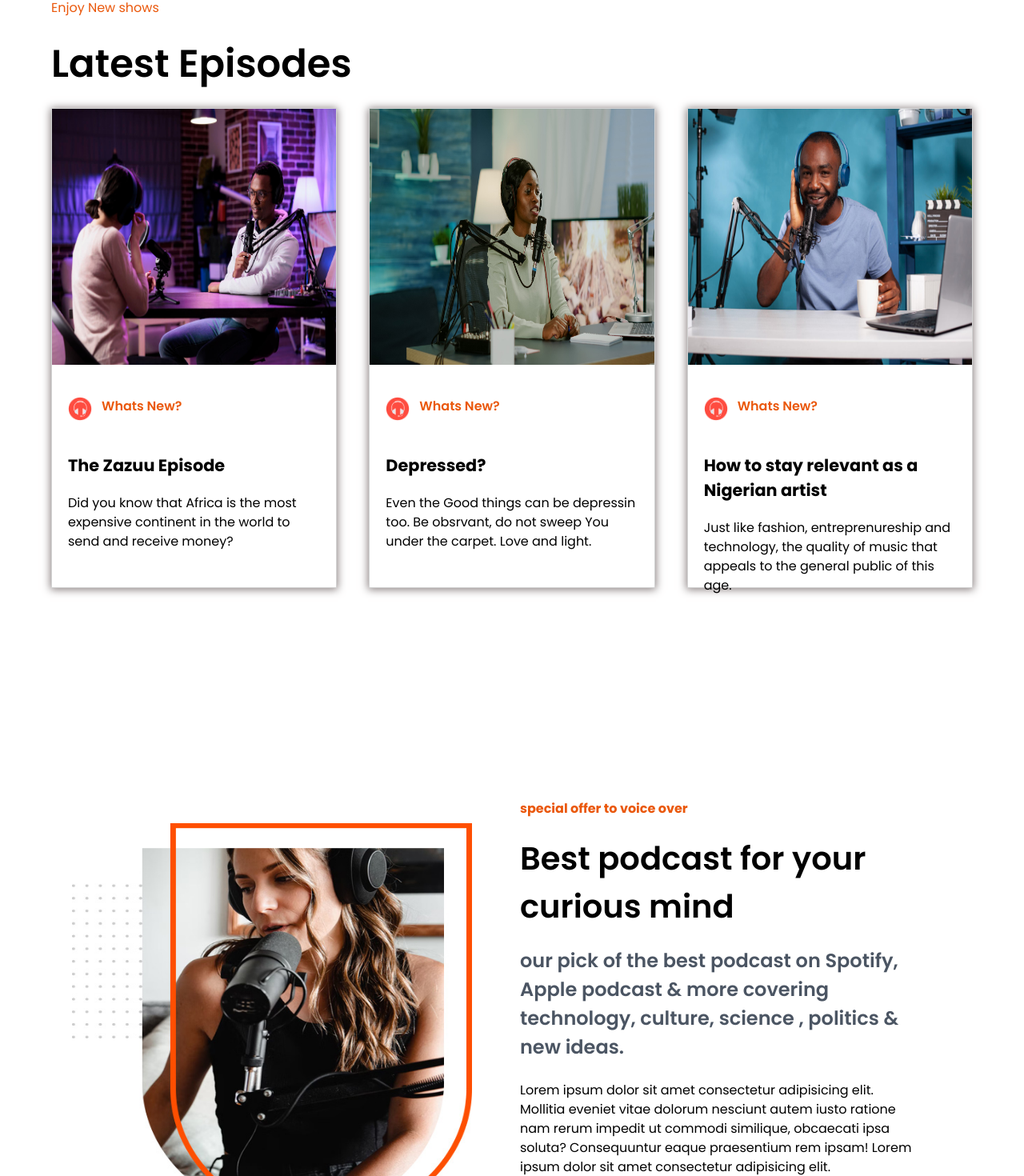
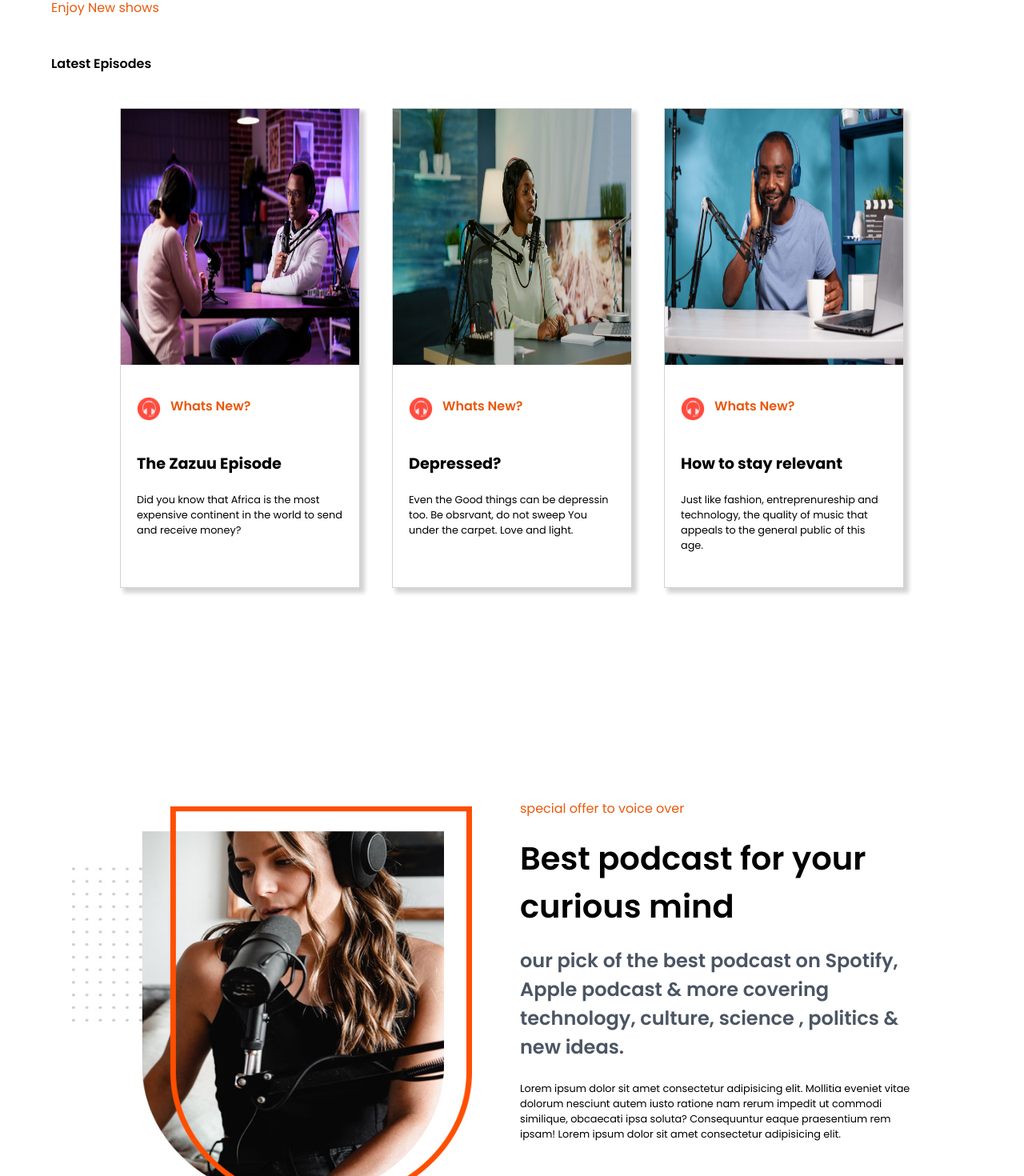
Before and after one commit to vader2k/podcast-app, a React (Vite) app in the folder great-music-talks/: page / in a window 1280 px wide. Shown: the part 814-2284 px from the top of the page at 80% size. Built offline with nearby package versions, Linux system fonts and the light colour scheme.

Commit message:
font changes on mobile view

```diff
--- a/great-music-talks/src/components/EpisodeCard.jsx
+++ b/great-music-talks/src/components/EpisodeCard.jsx
@@ -1,18 +1,18 @@
 import React from 'react'
 const EpisodeCard = ({title, head, icon, img, content }) => {
   return (
-    <div className='container h-[600px]  ep-box'>
-        <img src={img} alt='podcast' className='w-[500px] h-[320px] ' />
+    <div className='container md:h-[600px] h-[550px] w-[300px]  ep-box'>
+        <img src={img} alt='podcast' className='md:w-[500px] md:h-[320px] w-[300px] h-[50%] ' />
         <div className='flex gap-3 pt-10 pb-10 text-center sm:px5 px-5'>
             <img src={icon} alt='microphone' className='w-[30px]'/>
             <p className='font-semibold text-orange-600'>
                 {title}
             </p>
         </div>
-        <h2 className={`font-bold text-[1.3rem] sm:px-5 px-5`}>
+        <h2 className={`font-bold sm:text-[1.2rem] text-[1rem] sm:px-5 px-5`}>
             {head}
         </h2>
-        <p className='pt-5 sm:px-5 px-5'>
+        <p className='pt-5 sm:px-5 px-5 text-[0.8rem]'>
             {content}
         </p>
     </div>
--- a/great-music-talks/src/components/Episodes.jsx
+++ b/great-music-talks/src/components/Episodes.jsx
@@ -9,7 +9,7 @@ const Episodes = () => {
     <div >
         <div className='flex flex-col justify-center'>
           <h3 className='py-5 text-orange-600'>Enjoy New shows</h3>
-          <h2 className={`${styles.heading2} text-black`}>
+          <h2 className={`sm:text-[1rem] text-[30px] ${styles.heading2}`}>
             Latest Episodes
           </h2>
         </div>
--- a/great-music-talks/src/components/Explore.jsx
+++ b/great-music-talks/src/components/Explore.jsx
@@ -6,15 +6,15 @@ const Explore = () => {
     <div className='flex justify-center items-center sm:flex-row flex-col gap-8'>
       <div className='flex flex-col justify-start sm:px-10 my-6'>
         <h3 className='text-orange-600 font-semibold text-[1rem] '>Enjoy New Shows</h3>
-        <p className='font-semibold sm:text-[2.5rem] text-[2rem] py-4'>Check out the latest podcast playlist</p>
-        <p className='max-w-[450px] text-gray-500 py-5'>
+        <p className='font-semibold sm:text-[2.5rem] text-[1.5rem] py-4'>Check out the latest podcast playlist</p>
+        <p className='max-w-[450px] text-gray-500 py-5 sm:text-[1rem] text-[0.9rem]'>
           Nam ultrices odio a felis lobortis convallis. In ex nunc, ornare non condimentum et, egestas vel massa. Nullam hendrerit felis quis pellentesque porttitor.
         </p>
-        <p className='max-w-[450px] text-gray-400 py-5'>
+        <p className='max-w-[450px] text-gray-400 py-5 sm:text-[1rem] text-[0.9rem]'>
           Aenean lobortis bibendum turpis et auctor. Nam iaculis, lectus vulputate cursus interdum, lacus odio commodo ipsum, nec condimentum purus tellus eu metus. Vivamus volutpat vitae dolor non suscipit.
         </p>
 
-        <button type='button' className='bg-orange-600 text-white text-[1rem] py-3 px-5 my-3 rounded-[50px] w-[200px] '>VIEW ALL EPISODES</button>
+        <button type='button' className='bg-orange-600 text-white sm:text-[1rem] text-[0.8rem] py-3 px-5 my-3 rounded-[50px] w-[200px] '>VIEW ALL EPISODES</button>
       </div>
 
       <div className='flex flex-col sm:px-5 explore'>
--- a/great-music-talks/src/components/Offers.jsx
+++ b/great-music-talks/src/components/Offers.jsx
@@ -4,7 +4,7 @@ import { woman, play} from '../assets'
 const Offers = () => {
   return (
     <div className='flex items-center justify-center sm:flex-row flex-col  sm:my-28 my-6 gap-5 py-10'>
-      <div className='relative w-[100%]'>
+      <div className='relative w-[100%] m-auto'>
         <img id='woman' src={woman} alt='smiling woman' className='sm:w-[500px] sm:h-[500px] w-[300px] h-[400px]'/>
         <button className='sm:hidden block text-center justify-center items-center bg-white p-10 rounded-full absolute top-[70%] left-[55%]'>
           <img src={play}></img>
@@ -12,20 +12,20 @@ const Offers = () => {
       </div>
 
       <div className='max-w-[500px] sm:mx-10'>
-      <h3 className='text-orange-600 text-[1rem] font-bold '>
+      <h3 className='text-orange-600 text-[1rem]  '>
               special offer to voice over
           </h3>
-          <h2 className='font-semibold text-[2.5rem] py-5'>
+          <h2 className='font-semibold sm:text-[2.5rem] text-[2rem] py-5'>
               Best podcast for <br className='sm:hidden block'/>your curious mind
           </h2>
-          <p className='font-semibold text-[1.5rem] text-gray-600'>
+          <p className='font-semibold sm:text-[1.5rem] text-[1rem] text-gray-600'>
             our pick of the best podcast on Spotify, Apple podcast & more covering technology, culture, science , politics & new ideas.
           </p>
-          <p className='py-6'>
+          <p className='py-6 sm:text[1rem] text-[0.8rem]'>
             Lorem ipsum dolor sit amet consectetur adipisicing elit. Mollitia eveniet vitae dolorum nesciunt autem iusto ratione nam rerum impedit ut commodi similique, obcaecati ipsa soluta? Consequuntur eaque praesentium rem ipsam!
             Lorem ipsum dolor sit amet consectetur adipisicing elit.
           </p>
-          <button type='button' className='bg-orange-600 mt-5 py-3 px-4 text-white text-[0.8rem] rounded-[30px]'>DISCOVER MORE</button>
+          <button type='button' className='bg-orange-600 mt-5 py-3 px-4 text-white sm:text-[0.8rem] text-[0.6rem] rounded-[30px]'>DISCOVER MORE</button>
       </div>
     </div>
   )
--- a/great-music-talks/src/components/Podcast.jsx
+++ b/great-music-talks/src/components/Podcast.jsx
@@ -8,10 +8,10 @@ const Podcast = () => {
       <div className='bg-gray-300'>
         <div className='text-center my-10 py-10'>
         <h3 className='text-orange-600 font-semibold'>Direct from the Blog Posts</h3>
-        <h2 className='text-[2.5rem] font-bold px-6'>Checkout our latest news and articles</h2>
+        <h2 className='sm:text-[2.5rem] text-[2rem] font-bold px-6 py-3'>Checkout our latest news and articles</h2>
       </div>
       </div>
-    <div className='my-20 wraper max-h-[600px] border-x-gray-100 border-y-gray-100  overflow-x-auto flex gap-8'>
+    <div className='my-20 wraper max-h-[600px] border-x-gray-100 border-y-gray-100  overflow-x-auto flex gap-8 mx-5'>
         {featured.map((featured)=>(
             <PodcastCard key={featured.id} {...featured}/>
         ))}
--- a/great-music-talks/src/components/PodcastCard.jsx
+++ b/great-music-talks/src/components/PodcastCard.jsx
@@ -2,17 +2,17 @@ import React from 'react'
 import { chat, admin } from '../assets'
 const PodcastCard = ({img, head, text}) => {
   return (
-    <div className='item sm:min-w-[400px] min-w-[300px]'>
-        <img src={img} className='h-[180px] w-[900px]' />
+    <div className='sm:min-w-[400px] min-w-[300px] sm:h-[500px] border border-gray-300 shadow-md ring-1 ring-gray-300 bg-white overflow-y-hidden'>
+        <img src={img} className='h-[50%] w-[900px]' />
         <div className='sm:px-10 px-5 flex gap-10 my-5'>
             <div className='flex items-center justify-center sm:gap-3 gap-1'>
-                <div><img src={admin} className='h-[20px] rounded-full'/></div> <div>admin</div>
+                <div><img src={admin} className='h-[20px] rounded-full'/></div> <div className='text-[0.8rem]'>admin</div>
             </div>
             <div className='flex items-center justify-center gap-3'>
-                <div><img src={chat} className='h-[20px]'/></div> <div>comment</div>
+                <div><img src={chat} className='h-[20px]'/></div> <div  className='text-[0.8rem]'>comment</div>
             </div>
         </div>
-        <p className='sm:text-[1.5rem] text-[1.2rem] font-semibold p-5'>{head}</p>
+        <p className='sm:text-[1.5rem] text-[1rem] font-semibold p-5'>{head}</p>
         <p className='p-5 text-[0.8rem]'>{text}</p>
     </div>
 
--- a/great-music-talks/src/components/Support.jsx
+++ b/great-music-talks/src/components/Support.jsx
@@ -5,9 +5,9 @@ const Support = () => {
   return (
     <div className={`${styles.padding} w-full flex flex-wrap gap-3 flex-1  justify-center items-center  support`}>
       <div className={`flex flex-col gap-5`}>
-      <img src={microphone} alt='microphone' className='w-[150px] h-[150px] sm:hidden block'/>
+      <img src={microphone} alt='microphone' className='w-[100px] h-[100px] sm:hidden block'/>
         <p className='text-orange-600 font-semibold text-[1rem]'>Enjoy Our New Shows</p>
-        <p className='sm:text-[2.5rem] text-[1.5rem] text-white'>Support and listen to our latest apple podcast</p>
+        <p className='sm:text-[2.5rem] text-[1.3rem] text-white'>Support and listen to our latest apple podcast</p>
         <button type='button' className='bg-orange-600 text-white text-[0.8rem] outline-none px-4 py-4 rounded-[50px] hover:text-orange-600 hover:bg-dimWhite w-[200px]'>START DONATING</button>
       </div>
 
--- a/great-music-talks/src/constants/index.js
+++ b/great-music-talks/src/constants/index.js
@@ -41,7 +41,7 @@ export const episode = [
         img: ep3,
         icon: headphone,
         title:'Whats New?',
-        head:'How to stay relevant as a Nigerian artist',
+        head:'How to stay relevant',
         content : 'Just like fashion, entreprenureship and technology, the quality of music that appeals to the general public of this age.',
     }
 ]
--- a/great-music-talks/src/index.css
+++ b/great-music-talks/src/index.css
@@ -67,5 +67,5 @@ nav a:hover {
 }
 .ep-box{
   border: 1px solid lightgray;
-  box-shadow: 0px 1px 10px 1px rgb(136, 126, 126);
+  box-shadow: 5px 5px 5px 1px lightgray;
 }
```
